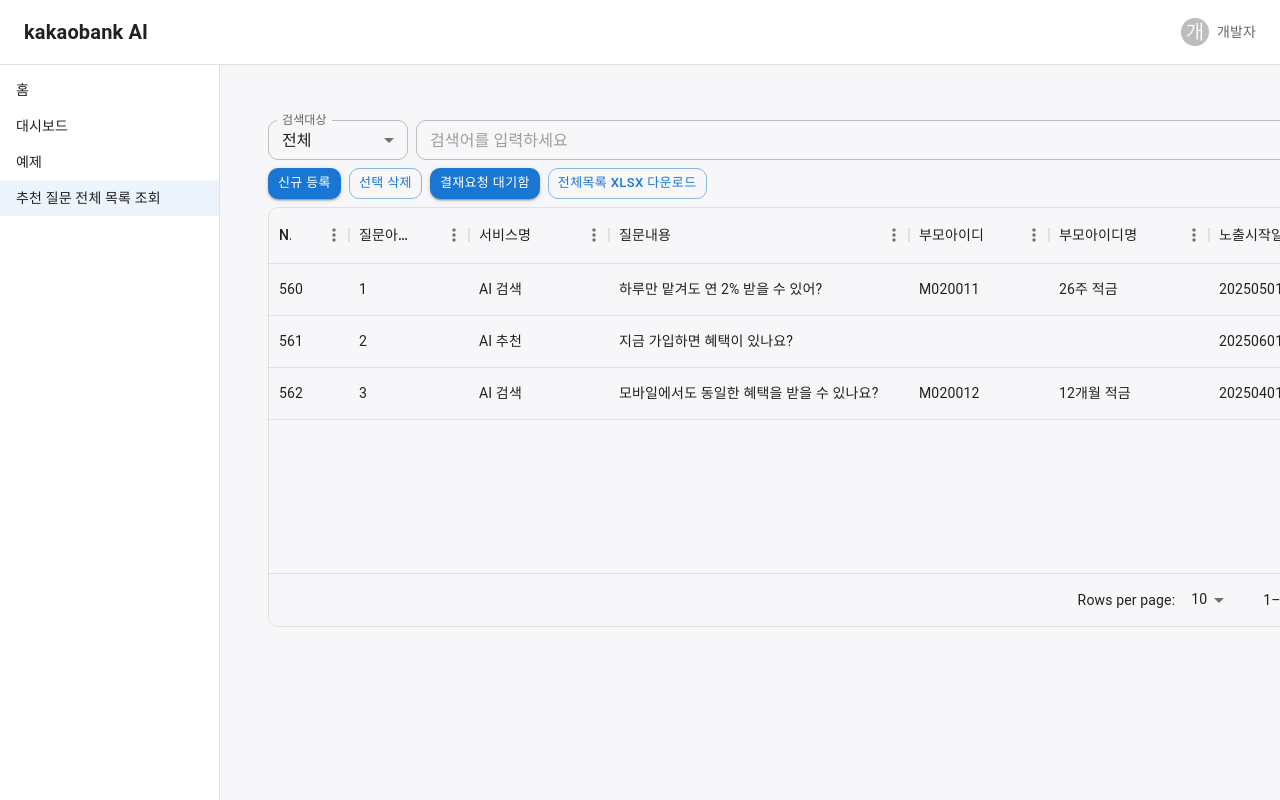
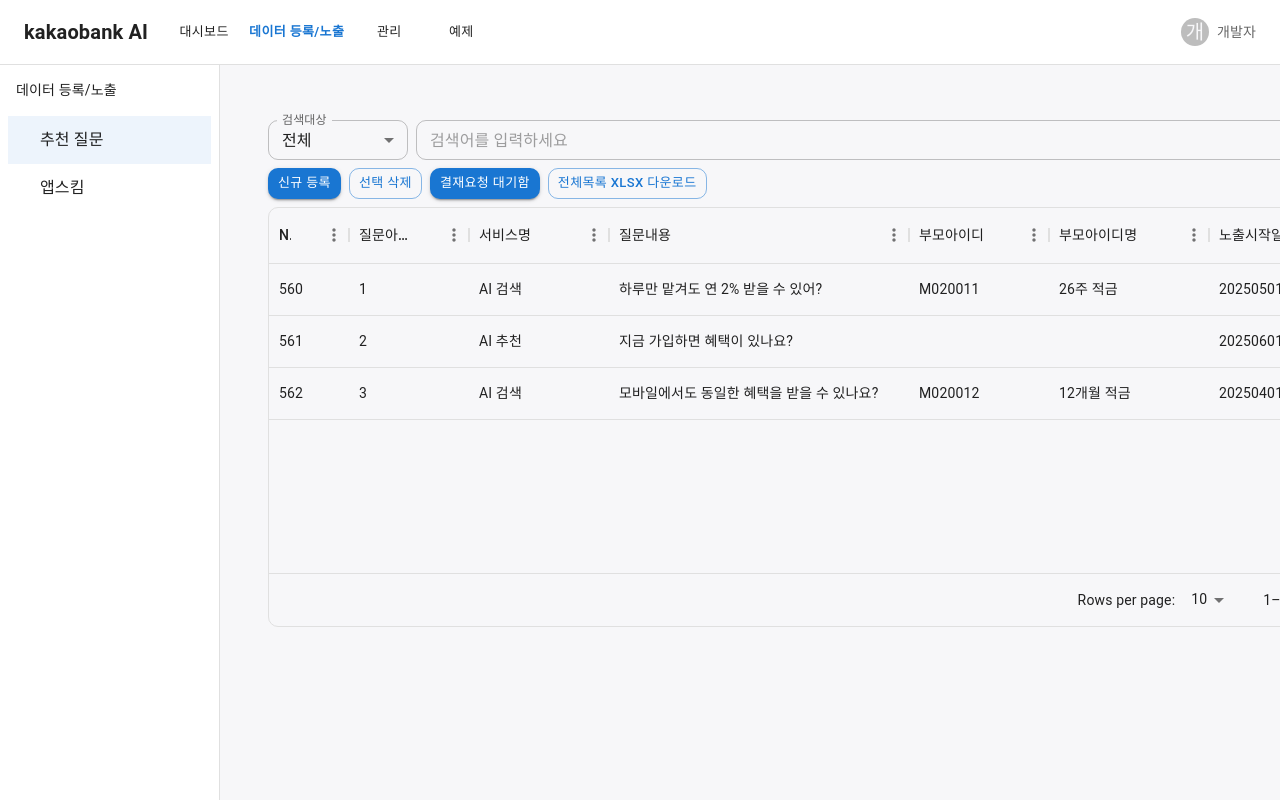
Before and after one commit to ka8877/kb-admin, a React (Vite) app in the folder frontend/: page /data-reg/recommended-questions in a window 1280 px wide. Shown: the top 800 px of the page. Built offline with nearby package versions, Linux system fonts and the light colour scheme.

Commit message:
feat : 메인메뉴 레이아웃 적용

```diff
--- a/frontend/src/components/layout/AppHeader.tsx
+++ b/frontend/src/components/layout/AppHeader.tsx
@@ -1,11 +1,10 @@
 import type React from 'react';
-import { AppBar, Box, Toolbar, Typography } from '@mui/material';
+import { AppBar, Box, Toolbar, Typography, Button } from '@mui/material';
 import { APP_TITLE } from '../../constants';
-import { Link as RouterLink } from 'react-router-dom';
+import { Link as RouterLink, useLocation } from 'react-router-dom';
+import { frontMenus, type MenuItem } from '../../routes/menu';
 
 // Global application top bar (앱 전역 헤더)
-// - 항상 화면 최상단에 고정되어 사이드 네비게이션 위에 표시됩니다.
-// - 배경은 흰색(배경지 종이색)이고, 하단에 구분선(border)이 있습니다.
 
 export type AppHeaderProps = {
   title?: string;
@@ -13,18 +12,30 @@
   right?: React.ReactNode;
 };
 
+const isPathUnderMenu = (menu: MenuItem, pathname: string): boolean => {
+  if (menu.path === pathname) return true;
+  if (menu.children) {
+    for (const c of menu.children) {
+      if (isPathUnderMenu(c, pathname)) return true;
+    }
+  }
+  if (pathname.startsWith(menu.path === '/' ? '/' : menu.path + '/')) return true;
+  return false;
+};
+
 const AppHeader: React.FC<AppHeaderProps> = ({ title = APP_TITLE, drawerWidth = 0, right }) => {
-  // drawerWidth는 API 호환성을 위해 남겨두지만, 헤더는 항상 최상단 전체 너비로 표시합니다.
+  const { pathname } = useLocation();
+
   return (
     <AppBar
       position="fixed"
       color="default"
       elevation={0}
       sx={{
-        zIndex: (theme) => theme.zIndex.drawer + 1, // Drawer(사이드메뉴)보다 위로
+        zIndex: (theme) => theme.zIndex.drawer + 1,
         bgcolor: 'background.paper',
         color: 'text.primary',
-        borderBottom: (theme) => `1px solid ${theme.palette.divider}`, // 하단 경계선
+        borderBottom: (theme) => `1px solid ${theme.palette.divider}`,
       }}
     >
       <Toolbar>
@@ -32,11 +43,36 @@
           variant="h6"
           component={RouterLink}
           to="/"
-          sx={{ fontWeight: 700, textDecoration: 'none', color: 'inherit', '&:hover': { opacity: 0.85 }, cursor: 'pointer' }}
+          sx={{
+            fontWeight: 700,
+            textDecoration: 'none',
+            color: 'inherit',
+            '&:hover': { opacity: 0.85 },
+            cursor: 'pointer',
+          }}
           aria-label="Go to home"
         >
           {title}
         </Typography>
+
+        <Box sx={{ ml: 3, display: 'flex', gap: 1 }}>
+          {frontMenus.map((m) => {
+            const active = isPathUnderMenu(m, pathname);
+            return (
+              <Button
+                key={m.path}
+                component={RouterLink}
+                to={m.path}
+                color={active ? 'primary' : 'inherit'}
+                size="small"
+                sx={{ textTransform: 'none', fontWeight: active ? 700 : 500 }}
+              >
+                {m.label}
+              </Button>
+            );
+          })}
+        </Box>
+
         <Box sx={{ flexGrow: 1 }} />
         {right}
       </Toolbar>
--- a/frontend/src/components/layout/SideNav.tsx
+++ b/frontend/src/components/layout/SideNav.tsx
@@ -1,17 +1,85 @@
-import type React from 'react'
-import { Box, Drawer, List, ListItemButton, ListItemText, Toolbar } from '@mui/material'
-import { Link as RouterLink, useLocation } from 'react-router-dom'
-import type { MenuItem } from '../../routes/menu'
-import { registeredPathSet } from '../../routes/registry'
+import React from 'react';
+import {
+  Box,
+  Drawer,
+  List,
+  ListItemButton,
+  ListItemText,
+  Toolbar,
+  Collapse,
+  ListItemIcon,
+} from '@mui/material';
+import { Link as RouterLink, useLocation } from 'react-router-dom';
+import type { MenuItem } from '../../routes/menu';
+import { registeredPathSet } from '../../routes/registry';
+import ExpandLess from '@mui/icons-material/ExpandLess';
+import ExpandMore from '@mui/icons-material/ExpandMore';
 
 export type SideNavProps = {
-  drawerWidth: number
-  items: MenuItem[]
-}
+  drawerWidth: number;
+  items: MenuItem[];
+};
 
 const SideNav: React.FC<SideNavProps> = ({ drawerWidth, items }) => {
-  const { pathname } = useLocation()
-  const safeItems = items.filter((m) => registeredPathSet.has(m.path))
+  const { pathname } = useLocation();
+
+  const activeTop = items.find((m) => {
+    if (m.path === pathname) return true;
+    if (pathname.startsWith(m.path === '/' ? '/' : m.path + '/')) return true;
+    if (m.children) {
+      const stack: MenuItem[] = [...m.children];
+      while (stack.length) {
+        const it = stack.pop()!;
+        if (it.path === pathname) return true;
+        if (it.children) stack.push(...it.children);
+        if (pathname.startsWith(it.path === '/' ? '/' : it.path + '/')) return true;
+      }
+    }
+    return false;
+  });
+
+  const safeTopItems = items.filter((m) => registeredPathSet.has(m.path));
+
+  const shownTop = activeTop && registeredPathSet.has(activeTop.path) ? activeTop : safeTopItems[0];
+
+  const twoDepthItems = shownTop?.children ?? [];
+
+  const [openMap, setOpenMap] = React.useState<Record<string, boolean>>({});
+
+  const toggleOpen = (key: string) => setOpenMap((s) => ({ ...s, [key]: !s[key] }));
+
+  const renderNested = (list: MenuItem[], level = 2) => (
+    <List component="div" disablePadding>
+      {list.map((it) => {
+        const selected = pathname === it.path || pathname.startsWith(it.path + '/');
+        const hasChildren = !!(it.children && it.children.length);
+        const open = openMap[it.path] ?? selected;
+        return (
+          <React.Fragment key={it.path}>
+            <ListItemButton
+              sx={{ pl: level * 2 }}
+              component={hasChildren ? 'div' : RouterLink}
+              to={hasChildren ? undefined : it.path}
+              selected={selected}
+              onClick={() => (hasChildren ? toggleOpen(it.path) : undefined)}
+            >
+              {hasChildren && (
+                <ListItemIcon sx={{ minWidth: 32 }}>
+                  {open ? <ExpandLess /> : <ExpandMore />}
+                </ListItemIcon>
+              )}
+              <ListItemText primary={it.label} />
+            </ListItemButton>
+            {hasChildren && (
+              <Collapse in={open} timeout="auto" unmountOnExit>
+                {renderNested(it.children!, level + 1)}
+              </Collapse>
+            )}
+          </React.Fragment>
+        );
+      })}
+    </List>
+  );
 
   return (
     <Drawer
@@ -32,15 +100,21 @@
       <Toolbar />
       <Box sx={{ overflow: 'auto' }}>
         <List dense>
-          {safeItems.map((m) => (
-            <ListItemButton key={m.path} component={RouterLink} to={m.path} selected={pathname === m.path}>
-              <ListItemText primary={m.label} />
+          {shownTop && (
+            <ListItemButton
+              component={RouterLink}
+              to={shownTop.path}
+              selected={pathname === shownTop.path}
+            >
+              <ListItemText primary={shownTop.label} />
             </ListItemButton>
-          ))}
+          )}
         </List>
+
+        <Box sx={{ px: 1 }}>{renderNested(twoDepthItems, 2)}</Box>
       </Box>
     </Drawer>
-  )
-}
+  );
+};
 
-export default SideNav
+export default SideNav;
--- a/frontend/src/layouts/MainLayout.tsx
+++ b/frontend/src/layouts/MainLayout.tsx
@@ -6,26 +6,49 @@
 import { DRAWER_WIDTH } from '../constants';
 import { frontMenus } from '../routes/menu';
 import { useAuthStore } from '../store/auth';
+import { useLocation } from 'react-router-dom';
 
 const MainLayout = ({ children }: PropsWithChildren) => {
   const user = useAuthStore((s) => s.user);
   const right = user ? (
     <Stack direction="row" spacing={1} alignItems="center">
-      <Avatar sx={{ width: 28, height: 28 }}>
-        {user.name?.charAt(0) || '?'}
-      </Avatar>
+      <Avatar sx={{ width: 28, height: 28 }}>{user.name?.charAt(0) || '?'}</Avatar>
       <Typography variant="body2" color="text.secondary">
         {user.name}
       </Typography>
     </Stack>
   ) : null;
 
+  const { pathname } = useLocation();
+
+  const activeTop = frontMenus.find((m) => {
+    if (m.path === pathname) return true;
+    if (pathname.startsWith(m.path === '/' ? '/' : m.path + '/')) return true;
+    if (m.children) {
+      const stack: typeof m.children = [...m.children];
+      while (stack.length) {
+        const it = stack.pop() as any;
+        if (!it) break;
+        if (it.path === pathname) return true;
+        if (pathname.startsWith(it.path === '/' ? '/' : it.path + '/')) return true;
+        if (it.children) stack.push(...it.children);
+      }
+    }
+    return false;
+  });
+
+  const showSideNav =
+    pathname !== '/' &&
+    !!activeTop &&
+    Array.isArray(activeTop.children) &&
+    activeTop.children.length > 0;
+
   return (
     <Box sx={{ display: 'flex', minHeight: '100vh', bgcolor: 'background.default' }}>
       <GlobalLoadingSpinner />
       <AppHeader drawerWidth={DRAWER_WIDTH} right={right} />
 
-      <SideNav drawerWidth={DRAWER_WIDTH} items={frontMenus} />
+      {showSideNav && <SideNav drawerWidth={DRAWER_WIDTH} items={frontMenus} />}
 
       <Box component="main" sx={{ flexGrow: 1, p: 3 }}>
         {/* push content below AppBar height */}
--- a/frontend/src/routes/menu.ts
+++ b/frontend/src/routes/menu.ts
@@ -6,8 +6,41 @@
 };
 
 export const frontMenus: MenuItem[] = [
-  { label: '홈', path: '/' },
-  { label: '대시보드', path: '/dashboard' },
+  {
+    label: '대시보드',
+    path: '/dashboard',
+  },
+  {
+    label: '데이터 등록/노출',
+    path: '/data-reg',
+    children: [
+      {
+        label: '추천 질문',
+        path: '/data-reg/recommended-questions',
+      },
+      {
+        label: '앱스킴',
+        path: '/data-reg/app-skim',
+      },
+    ],
+  },
+  {
+    label: '관리',
+    path: '/management',
+    children: [
+      {
+        label: '카테고리 관리',
+        path: '/management/category',
+        children: [
+          { label: '추천 질문 전체 목록 조회', path: '/management/category/recommended-questions' },
+          { label: '앱스킴', path: '/management/category/apps-kim' },
+        ],
+      },
+      {
+        label: '어드민 권한관리',
+        path: '/admin-auth',
+      },
+    ],
+  },
   { label: '예제', path: '/example' },
-   { label: '추천 질문 전체 목록 조회', path: '/data-reg/recommended-questions' },
 ];
--- a/frontend/src/routes/registry.ts
+++ b/frontend/src/routes/registry.ts
@@ -1,4 +1,5 @@
-import type React from 'react';
+import React from 'react';
+import { Navigate } from 'react-router-dom';
 import HomePage from '../pages';
 import DashboardPage from '../pages/dashboard';
 import ExamplePage from '../pages/example';
@@ -13,8 +14,13 @@
 export const frontRoutes: AppRoute[] = [
   { path: '/', Component: HomePage },
   { path: '/dashboard', Component: DashboardPage },
+  {
+    path: '/data-reg',
+    Component: () =>
+      React.createElement(Navigate, { to: '/data-reg/recommended-questions', replace: true }),
+  },
   { path: '/example', Component: ExamplePage },
-  {path: '/data-reg/recommended-questions', Component: RecommendedQuestionsPage},
+  { path: '/data-reg/recommended-questions', Component: RecommendedQuestionsPage },
 ];
 
 // Helper for validating DB-provided menu paths
```
